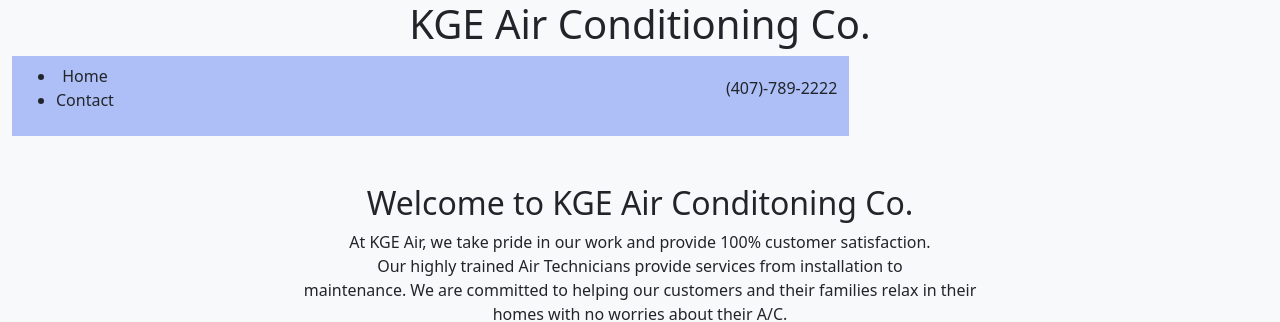
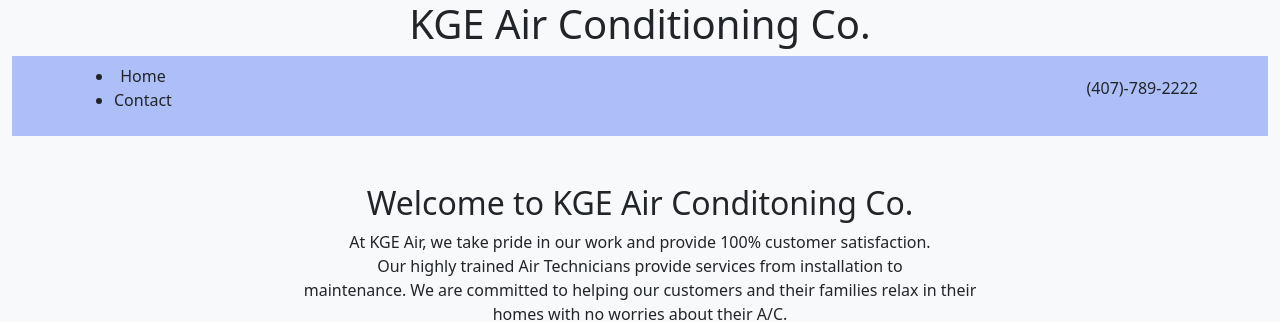
Before and after one commit to ggomez96/week9assignmentAC, a website: page index.html in a window 1280 px wide. Shown: the top 322 px of the page. Drawn offline with nearby package versions, Linux system fonts and the light colour scheme.

Commit message:
changed navbar to fill screen

```diff
--- a/index.html
+++ b/index.html
@@ -15,7 +15,7 @@
     <main class=" container-fluid text-center">
         <h1 class="text-center mb-2">KGE Air Conditioning Co.</h1>
 
-        <nav class="navbar sticky-bottom col-sm-8" style="background-color: rgb(174, 191, 247);">
+        <nav class="navbar sticky-bottom" style="background-color: rgb(174, 191, 247);">
    <!--creating navbar, stickytop so when scrolling and reaches the bottom itll stay-->
           <div class="container">
             <ul>
```
